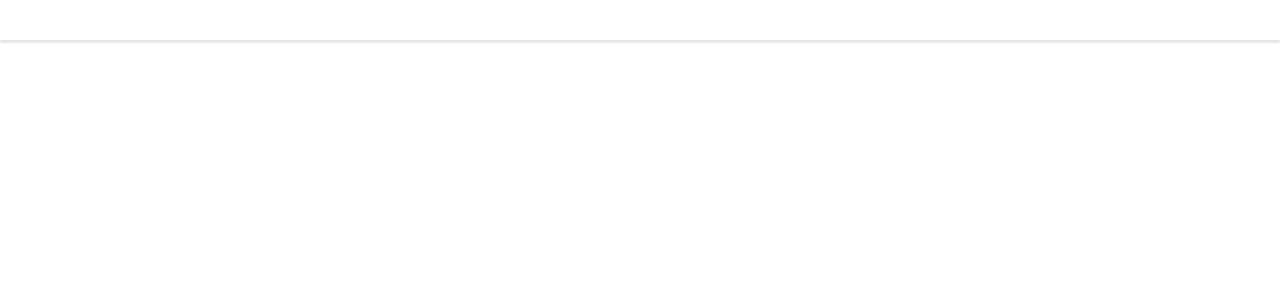
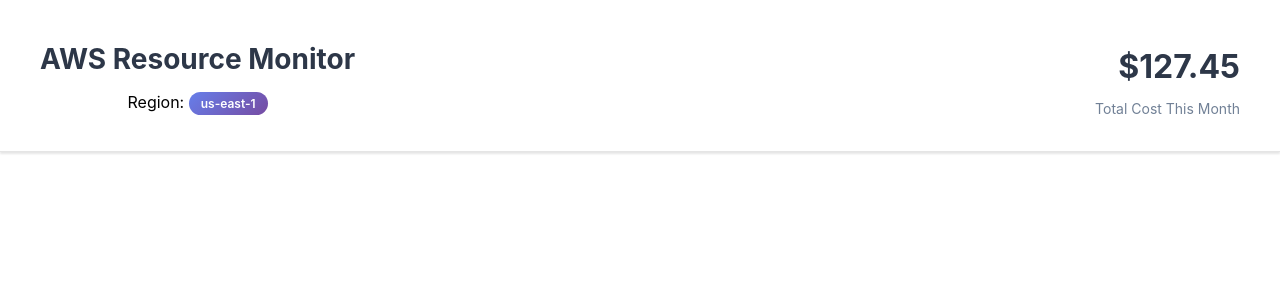
Before and after one commit to khanhsaan/AWSUsageScriptUI, a React (Create React App) app: page / in a window 1280 px wide. Shown: the top 300 px of the page. Built offline with nearby package versions, Linux system fonts and the light colour scheme.

Commit message:
Display region, total cost for this month and their styles

```diff
--- a/src/App.css
+++ b/src/App.css
@@ -67,3 +67,43 @@
   z-index: 100;
   box-shadow: 0 2px 2px rgba(0, 0, 0, 0.1);
 }
+
+.header-content{
+  display: flex;
+  justify-content: space-between;
+  align-items: center;
+  max-width: 1400px;
+  margin: 0 auto;
+}
+
+.header-left h1 {
+  font-size: 28px;
+  font-weight: 700;
+  color: #2d3748;
+  margin-bottom: 5px;
+}
+
+.region-badge{
+  background: linear-gradient(135deg, #667eea, #764ba2);
+  color: white;
+  padding: 4px 12px;
+  border-radius: 20px;
+  font-weight: 600;
+  font-size: 12px;
+}
+
+.cost-summary {
+  text-align: right;
+}
+
+.cost-summary h2 {
+  font-size: 32px;
+  font-weight: 700;
+  color: #2d3748;
+  margin-bottom: 5px;
+}
+
+.cost-summary p {
+  color: #718096;
+  font-size: 14px;
+}
--- a/src/App.js
+++ b/src/App.js
@@ -73,7 +73,20 @@
     <div className="App">
       {/* Header */}
       <header className="app-header">
-        <div className='header-content'></div>
+        <div className='header-content'>
+          <div className='header-left'>
+            <h1> AWS Resource Monitor</h1>
+            {/* Display region */}
+            <p>Region: <span className='region-badge'>{mockData.region}</span></p>
+          </div>
+          <div className='header-right'>
+            <div className='cost-summary'>
+              {/* toFixed(2) to ensure the number is being displayed with 2 decimal points */}
+              <h2>${mockData.totalCost.toFixed(2)}</h2>
+              <p>Total Cost This Month</p>
+            </div>
+          </div>
+        </div>
       </header>
     </div>
   );
```
